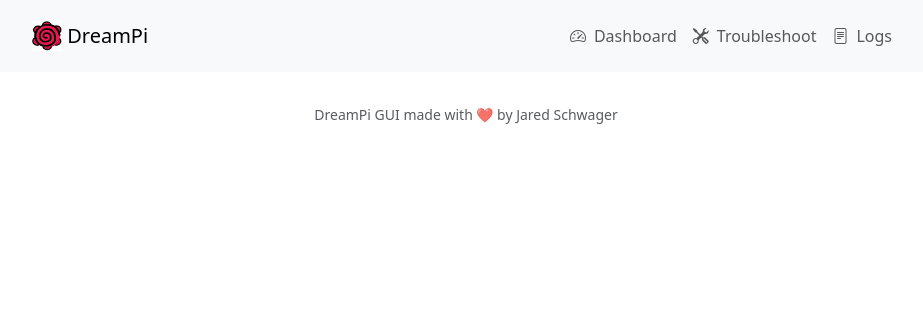
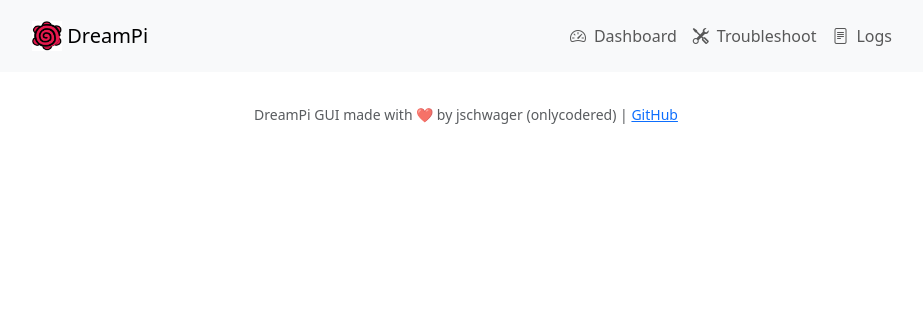
Before and after one commit to jschwager/dreampi-gui, a Flask app: template templates/logs.html in a window 1280 px wide. Shown: the top 332 px of the page, without its empty margins (174-1097 px from the left). Run offline with Flask 3, Linux system fonts and the light colour scheme; the template is opened without the code that fills it, so the values that code supplies are empty.

Commit message:
Minor footer update
Co-authored-by: Copilot <copilot@github.com>

```diff
--- a/templates/footer.html
+++ b/templates/footer.html
@@ -1,7 +1,7 @@
 	</div>
 
 	<footer class="text-center text-muted small py-3">
-		DreamPi GUI made with ❤️ by Jared Schwager
+		DreamPi GUI made with ❤️ by jschwager (onlycodered) | <a href="https://github.com/onlycodered/dreampi-gui" target="_blank">GitHub</a>
 	</footer>
 
 	<script src="https://cdn.jsdelivr.net/npm/bootstrap@5.3.8/dist/js/bootstrap.bundle.min.js" integrity="sha384-FKyoEForCGlyvwx9Hj09JcYn3nv7wiPVlz7YYwJrWVcXK/BmnVDxM+D2scQbITxI" crossorigin="anonymous"></script>
```
